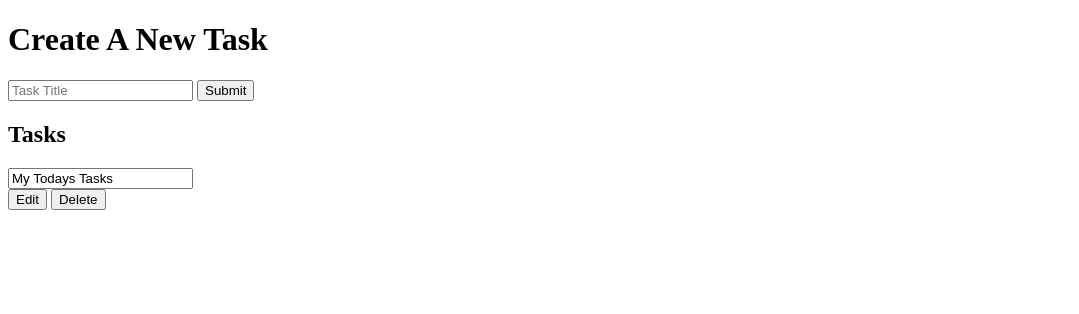
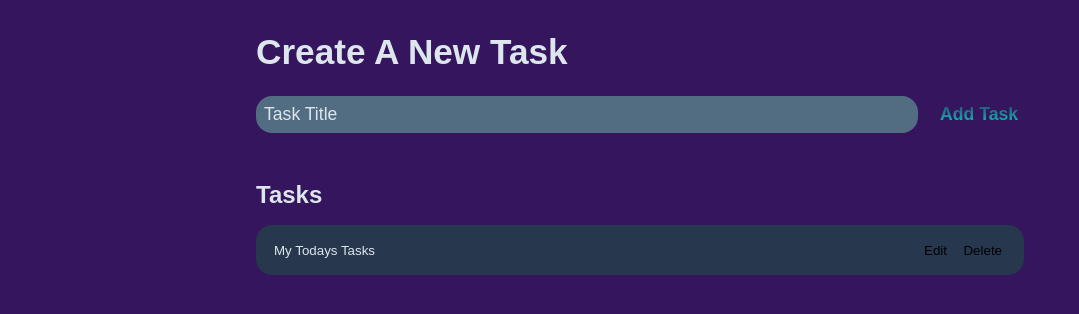
Before and after one commit to VedantKulkarni05/DoNow, a plain HTML site: page index.html in a window 1280 px wide. Shown: the whole page, without its empty margins (0-1079 px from the left). Drawn offline with Linux system fonts and the light colour scheme.

Commit message:
Styling Done

```diff
--- a/index.html
+++ b/index.html
@@ -11,8 +11,8 @@
     <header>
       <h1>Create A New Task</h1>
       <form id="New-Task-Form">
-        <input type="text" id="New-Task-Form" placeholder="Task Title" />
-        <input type="submit" id="New-Task-submit" placeholder="Add Task" />
+        <input type="text" id="New-Task-Input" placeholder="Task Title" />
+        <input type="submit" id="New-Task-Submit" value="Add Task" />
       </form>
     </header>
     <main>
--- a/style.css
+++ b/style.css
@@ -0,0 +1,116 @@
+:root {
+  --dark: #9db2bf;
+  --darker: #526d82;
+  --darkest: #27374d;
+  --gray: #6b7280;
+  --light: #dde6ed;
+  --cyan: #00ffd5;
+  --purple: #35155d;
+}
+
+* {
+  box-sizing: border-box;
+  margin: 0;
+  font-family: "Open Sans", sans-serif;
+  font-family: "Poppins", sans-serif;
+}
+
+body {
+  display: flex;
+  flex-direction: column;
+  min-height: 100vh;
+  background: var(--purple);
+  color: #ffff;
+}
+
+header {
+  padding: 2rem 1rem;
+  max-width: 800px;
+  width: 100%;
+  margin: 0 auto;
+}
+
+header h1 {
+  font-size: 2.2rem;
+  /* font-weight: 300; */
+  margin-bottom: 1.5rem;
+  color: var(--light);
+}
+
+#New-Task-Form {
+  display: flex;
+}
+
+input,
+button {
+  appearance: none;
+  border: none;
+  outline: none;
+  background: none;
+}
+
+#New-Task-Input {
+  flex: 1 1 0%;
+  background: var(--darker);
+  padding: 0.5rem;
+  border-radius: 1rem;
+  margin-right: 1rem;
+  color: var(--light);
+  font-size: 1.1rem;
+}
+
+#New-Task-Input::placeholder {
+  color: var(--light);
+  font-size: 1.1rem;
+}
+
+#New-Task-Submit {
+  color: var(--cyan);
+  font-size: 1.1rem;
+  font-weight: 800;
+  background-image: linear-gradient(to top, var(--cyan), var(--purple));
+  -webkit-background-clip: text;
+  -webkit-text-fill-color: transparent;
+  cursor: pointer;
+  transition: 0.4s;
+}
+
+#New-Task-Submit:hover {
+  opacity: 0.9;
+}
+
+#New-Task-Submit:active {
+  opacity: 0.1;
+}
+
+main {
+  flex: 1 1 0%;
+  padding: 2rem 1 rem;
+  max-width: 800px;
+  width: 100%;
+  margin: 0 auto;
+}
+
+.Task-List {
+  padding: 1rem;
+}
+
+.Task-List h2 {
+  font-size: 1.5rem;
+  /* font-weight: 100; */
+  color: var(--light);
+  margin-bottom: 1rem;
+}
+
+#Tasks .task {
+  display: flex;
+  justify-content: space-between;
+  background-color: var(--darkest);
+  padding: 1rem;
+  border-radius: 1rem;
+  margin-bottom: 1rem;
+}
+
+#Tasks .task .content .text{
+    color: var(--light);
+}
```
